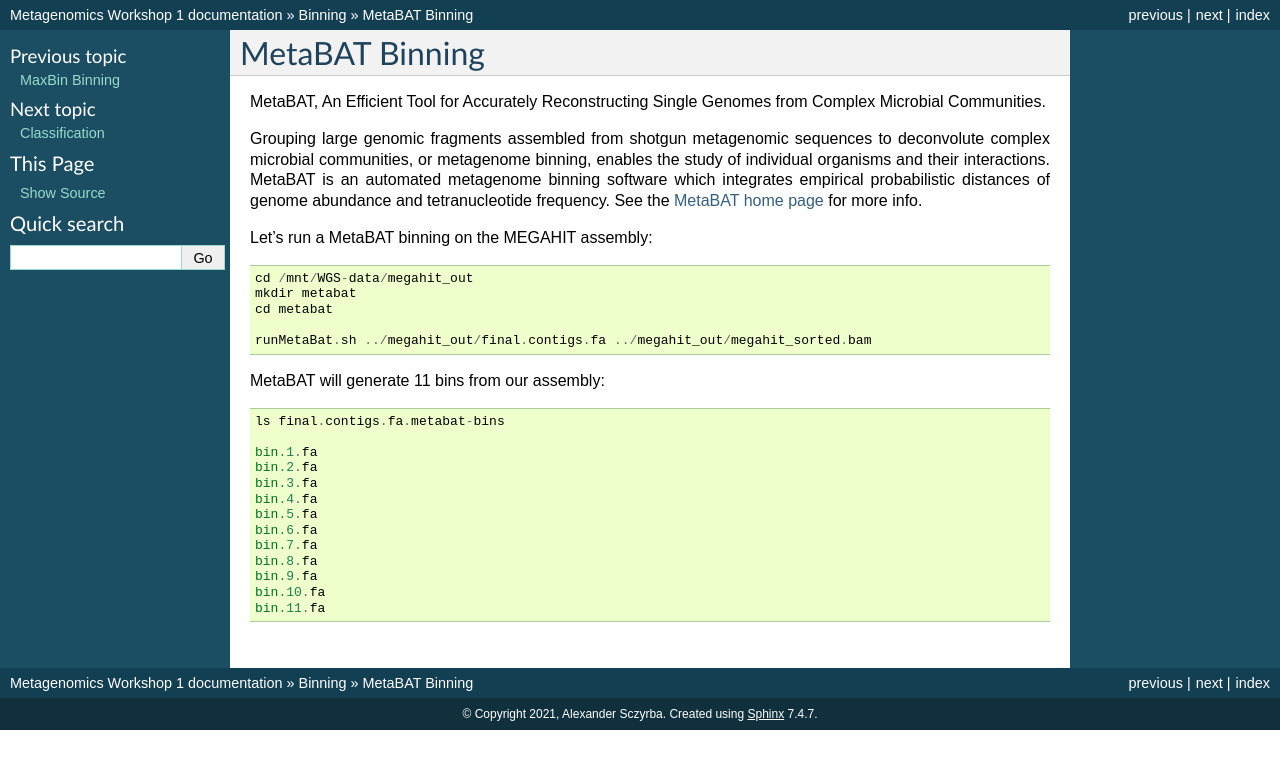
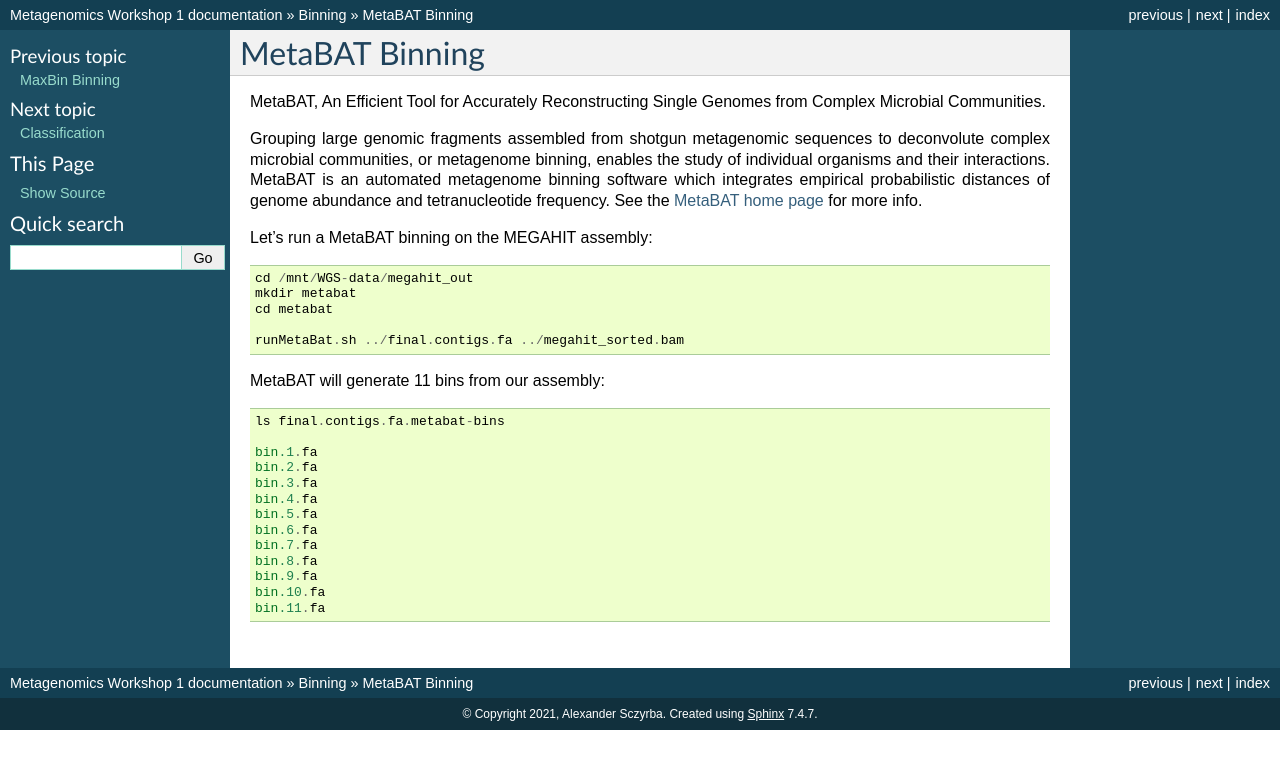
Before and after one commit to metagenomics/metagenomics-workshop, a Sphinx documentation site: the page built from docs/binning/metabat.rst, in a window 1280 px wide. Shown: the top 769 px of the page. Built offline with Sphinx 7.4.7, drawn with Linux system fonts in a browser that asks for light colours.

Commit message:
Update metabat.rst

```diff
--- a/docs/binning/metabat.rst
+++ b/docs/binning/metabat.rst
@@ -19,7 +19,7 @@
   mkdir metabat
   cd metabat
 
-  runMetaBat.sh ../megahit_out/final.contigs.fa ../megahit_out/megahit_sorted.bam
+  runMetaBat.sh ../final.contigs.fa ../megahit_sorted.bam
 
 MetaBAT will generate 11 bins from our assembly::
 
```
